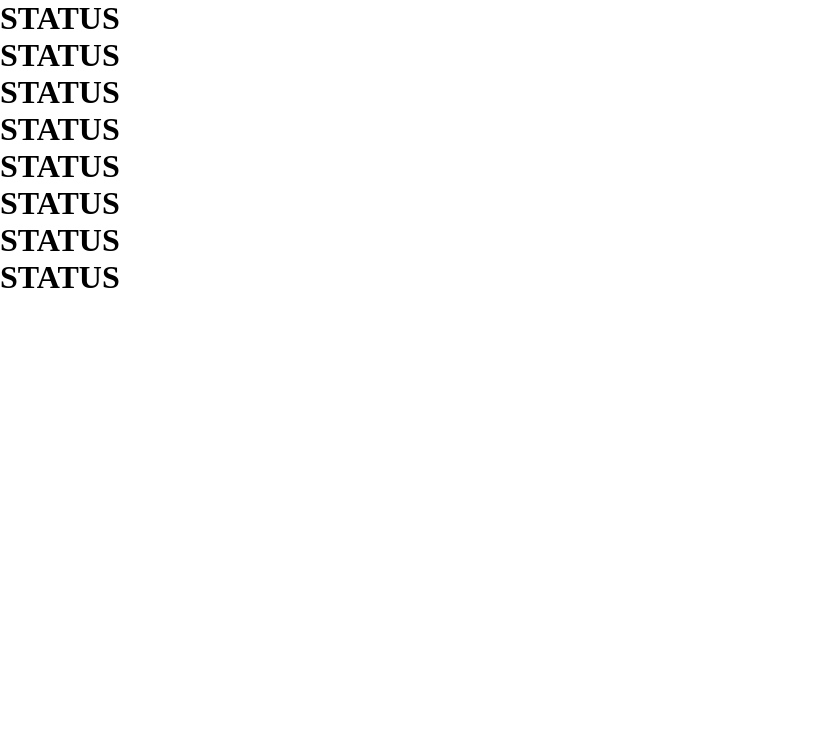
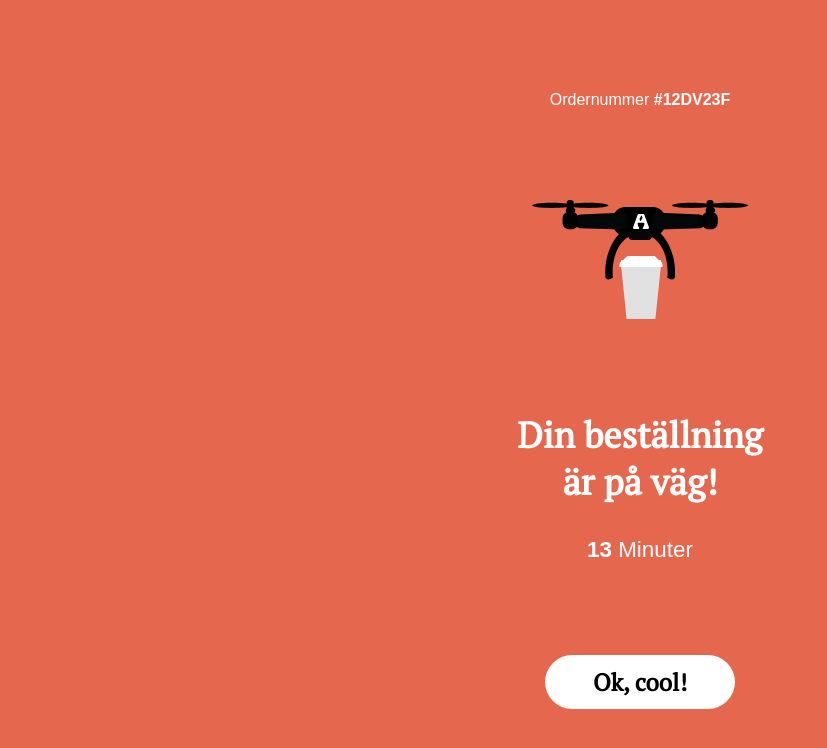
Before and after one commit to WhizWhuz/Examen-React-AirBean, a React (Vite) app in the folder my-app/: page /status in a window 1280 px wide. Shown: the top 748 px of the page, without its empty margins (0-827 px from the left). Built offline with nearby package versions, Linux system fonts and the light colour scheme; a web font is replaced by a local one.

Commit message:
nav styling & status page styling

```diff
--- a/my-app/src/App.jsx
+++ b/my-app/src/App.jsx
@@ -35,14 +35,12 @@ function App() {
 function AppContent({ isOpen, setIsOpen, cartIsOpen, setCartIsOpen }) {
   const location = useLocation();
 
-  console.log("AppContent props:", { isOpen, setIsOpen }); // ✅ Debugging
+  console.log("AppContent props:", { isOpen, setIsOpen });
 
-  // ✅ Pages where Header should NOT appear
   const hideHeaderOnRoutes = ["/cart", "/status", "/"];
 
   return (
     <>
-      {/* ✅ Always render Header, but hide it via CSS instead of conditionally */}
       <Header
         setIsOpen={setIsOpen}
         hidden={hideHeaderOnRoutes.includes(location.pathname)}
@@ -56,7 +54,7 @@ function AppContent({ isOpen, setIsOpen, cartIsOpen, setCartIsOpen }) {
         <Route path="/" element={<Landing />} />
         <Route path="/About" element={<About />} />
         <Route path="/MenuPage" element={<MenuPage />} />
-        <Route path="/Status" element={<Status />} />
+        <Route path="/status" element={<Status />} />
         <Route path="*" element={<NotFound />} />
       </Routes>
     </>
--- a/my-app/src/assets/components/Button.module.scss
+++ b/my-app/src/assets/components/Button.module.scss
@@ -13,6 +13,9 @@
   display: flex;
   justify-content: center;
   align-items: center;
+
+  & img {
+  }
 }
 
 .button-smallWhite {
@@ -23,6 +26,9 @@
   justify-content: center;
   align-items: center;
   background-color: white;
+  & img {
+    width: 32px;
+  }
 }
 
 .button-smallBlack {
@@ -33,7 +39,11 @@
   display: flex;
   justify-content: center;
   align-items: center;
-  background-color: black;
+  background-color: $color-brown;
+
+  & img {
+    width: 18px;
+  }
 }
 
 .button-menu {
@@ -53,6 +63,15 @@
   font-weight: 100;
 }
 
+.button-status {
+  @include button-big;
+  background-color: white;
+  color: black;
+  font-size: $font-size-l;
+  font-weight: $font-weight-primary;
+  padding: 0.7rem 3rem;
+}
+
 button {
   all: unset; /* This resets all the default styles, but be cautious as it removes everything */
 }
--- a/my-app/src/assets/components/Cart.module.scss
+++ b/my-app/src/assets/components/Cart.module.scss
@@ -21,7 +21,7 @@
 .cartModal::before {
   content: "";
   position: absolute;
-  top: -15px; // Adjust to move arrow up/down
+  top: -14px; // Adjust to move arrow up/down
   right: 12px; // Adjust to align with cart icon
   width: 30px;
   height: 15px;
--- a/my-app/src/assets/components/CoffeeItem.jsx
+++ b/my-app/src/assets/components/CoffeeItem.jsx
@@ -1,11 +1,15 @@
 import styles from "../components/CoffeeItem.module.scss";
 import Button from "../components/Button";
+import plus from "../svg/plus.svg";
 
 function CoffeeItem({ item }) {
   return (
     <span className={styles.coffeeItem}>
       <div className={styles.lefty}>
-        <Button type={"small"}>+</Button>
+        <Button type={"small"}>
+          {" "}
+          <img src={plus} alt="" />{" "}
+        </Button>
         <span>
           <h2>{item?.title}</h2>
           <p className={styles.cofDesc}>{item?.desc}</p>
--- a/my-app/src/assets/components/Header.jsx
+++ b/my-app/src/assets/components/Header.jsx
@@ -34,12 +34,10 @@ function Header({ setIsOpen, hidden, setCartIsOpen }) {
       style={{ display: hidden ? "none" : "flex" }}
     >
       <section className={styles.buttonsContainer}>
-        {/* ✅ Button opens the Nav menu */}
         <Button onClick={handleNavClick} type="smallWhite">
           <img src={navicon} alt="Nav Icon" />
         </Button>
 
-        {/* ✅ Button navigates to cart */}
         <Button onClick={handleCartClick} type="smallBlack">
           <img src={carticon} alt="Cart Icon" />
         </Button>
--- a/my-app/src/assets/components/Nav.jsx
+++ b/my-app/src/assets/components/Nav.jsx
@@ -24,7 +24,7 @@ function Nav({ isOpen, setIsOpen, hidden }) {
             <ul>
               <li>
                 <NavLink onClick={() => setIsOpen((is) => !is)} to="/MenuPage">
-                  Menu
+                  Meny
                 </NavLink>
               </li>
               <div className={styles.line}></div>
--- a/my-app/src/assets/components/Nav.module.scss
+++ b/my-app/src/assets/components/Nav.module.scss
@@ -3,7 +3,7 @@
 .line {
   width: 48px;
   height: 1px;
-  background-color: rgba(255, 255, 255, 0.5);
+  background-color: rgba(255, 255, 255, 0.2);
 }
 
 .navMenu {
@@ -32,6 +32,8 @@
   & a {
     text-decoration: none;
     color: $color-white;
+    font-weight: $font-weight-primary;
+    font-family: $font-primary;
   }
 }
 
--- a/my-app/src/pages/Landing.module.scss
+++ b/my-app/src/pages/Landing.module.scss
@@ -17,7 +17,8 @@
   h3,
   h4,
   p,
-  span {
+  span,
+  ul {
     padding: 0;
     margin: 0;
     margin-block-start: 0;
--- a/my-app/src/pages/Menu.module.scss
+++ b/my-app/src/pages/Menu.module.scss
@@ -17,10 +17,12 @@
   flex-direction: column;
   gap: 3rem;
   justify-content: space-between;
+  margin-top: 3rem;
 }
 
 .menuHeader {
-  top: 10%;
+  top: 14%;
   font-size: 42px;
   margin-bottom: 2rem;
+  position: absolute;
 }
--- a/my-app/src/pages/MenuPage.jsx
+++ b/my-app/src/pages/MenuPage.jsx
@@ -2,7 +2,6 @@ import { useEffect, useState } from "react";
 import styles from "../pages/Menu.module.scss";
 import CoffeeItem from "../assets/components/CoffeeItem";
 import Nav from "../assets/components/Nav";
-import Header from "../assets/components/Header";
 
 function MenuPage() {
   const [menu, setMenu] = useState([]);
--- a/my-app/src/pages/Status.jsx
+++ b/my-app/src/pages/Status.jsx
@@ -1,20 +1,23 @@
 import styles from "./Status.module.scss";
-import Logo from "../assets/svg/Logo.svg";
+import Drone from "../assets/svg/drone.svg";
 import Button from "../assets/components/Button";
-import Nav from "../assets/components/Nav";
 
 export default function Status() {
   return (
-    <div>
-      <Nav />
-      <h1>STATUS</h1>
-      <h1>STATUS</h1>
-      <h1>STATUS</h1>
-      <h1>STATUS</h1>
-      <h1>STATUS</h1>
-      <h1>STATUS</h1>
-      <h1>STATUS</h1>
-      <h1>STATUS</h1>
+    <div className={styles.statusPage}>
+      <p className={styles.ordernumber}>
+        Ordernummer <strong>#12DV23F</strong>
+      </p>
+      <img src={Drone} alt="" />
+      <span>
+        <h2 className={styles.ontheway}>
+          <strong>Din beställning är på väg!</strong>
+        </h2>
+        <h4 className={styles.minutes}>
+          <strong>13</strong> Minuter
+        </h4>
+      </span>
+      <Button type={"status"}>Ok, cool!</Button>
     </div>
   );
 }
--- a/my-app/src/pages/Status.module.scss
+++ b/my-app/src/pages/Status.module.scss
@@ -1 +1,41 @@
 @import "../assets/sass/styles.scss";
+
+.statusPage {
+  background-color: #e5674e;
+  width: 100vw;
+  height: 100vh;
+  color: white;
+  display: flex;
+  flex-direction: column;
+  align-items: center;
+  justify-content: space-evenly;
+
+  & span {
+    display: flex;
+    gap: 2em;
+    flex-direction: column;
+  }
+}
+
+.ontheway {
+  font-size: $font-size-xxl;
+  font-family: $font-primary;
+  font-weight: 900;
+  text-align: center;
+  width: 250px;
+  font-smooth: always; /* Standard property */
+  -webkit-font-smoothing: antialiased; /* For WebKit browsers */
+  -moz-osx-font-smoothing: grayscale; /* For macOS */
+}
+
+.minutes {
+  text-align: center;
+  font-family: $font-secondary;
+  font-weight: $font-weight-secondary;
+  font-size: $font-size-md;
+}
+
+.ordernumber {
+  font-family: $font-secondary;
+  font-weight: $font-weight-secondary;
+}
```
Also changed, not shown: my-app/src/assets/svg/plus.svg (added).
